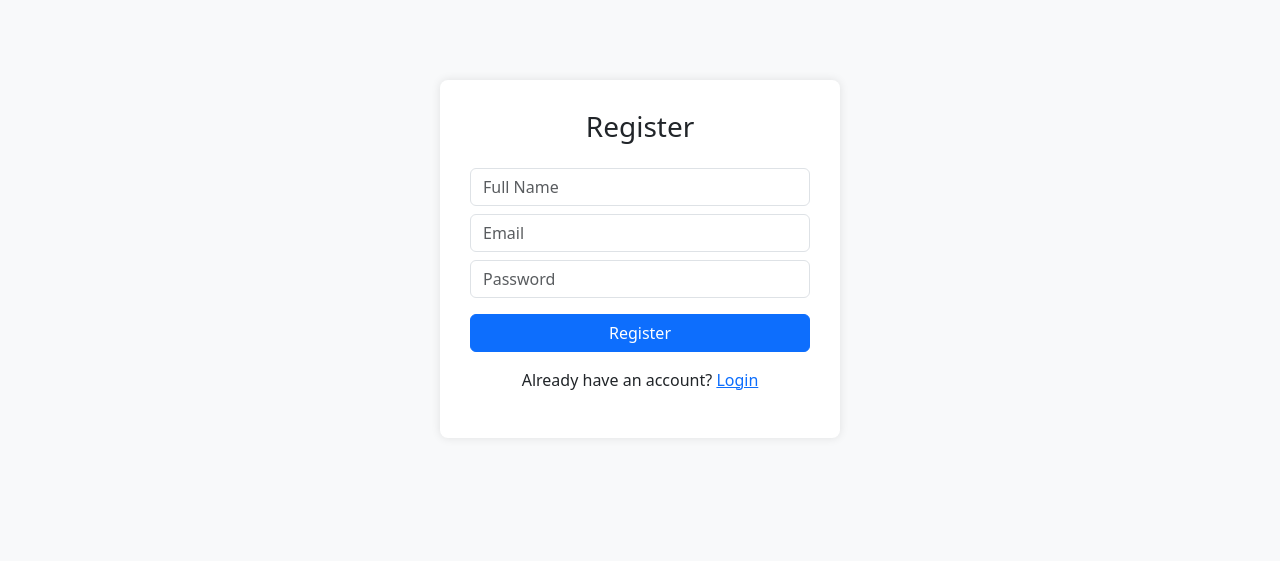
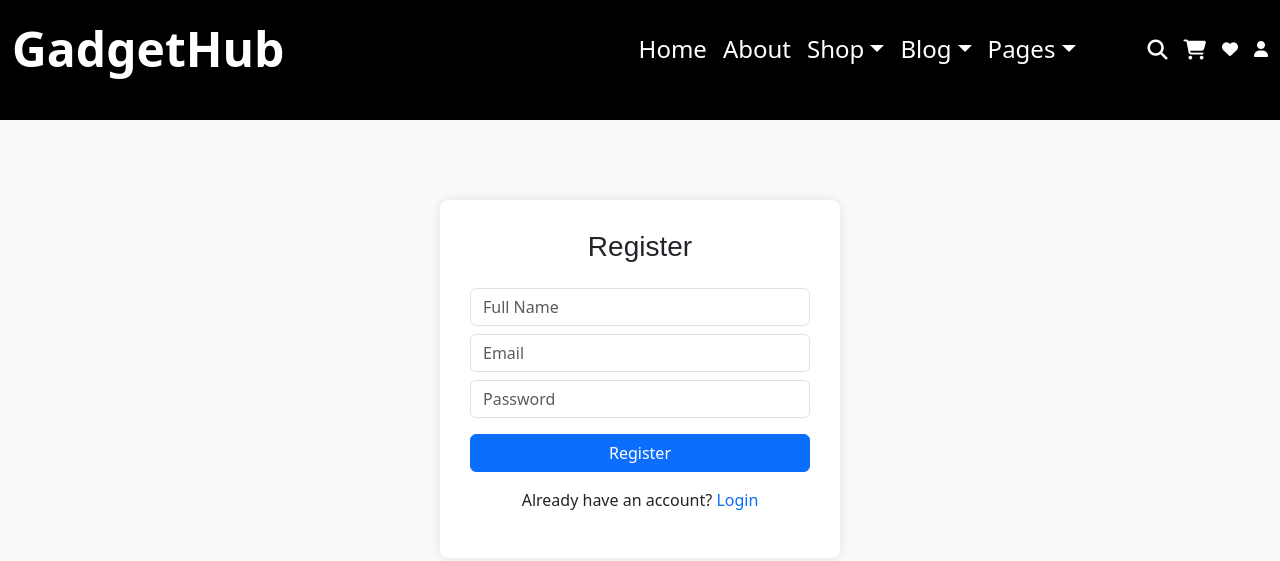
Before and after one commit to Raghadkmail/GedgetHub, a plain HTML site: page auth.html in a window 1280 px wide. Drawn offline with nearby package versions, Linux system fonts and the light colour scheme.

Commit message:
edit acount loding

```diff
--- a/auth.html
+++ b/auth.html
@@ -6,11 +6,20 @@
 <head>
   <meta charset="UTF-8" />
   <meta name="viewport" content="width=device-width, initial-scale=1.0" />
-  <title>Login / Register - GadgetHub</title>
+  <title>Account</title>
+    <link rel="stylesheet" href="assets/css/style.css">
   <link href="https://cdn.jsdelivr.net/npm/bootstrap@5.3.6/dist/css/bootstrap.min.css" rel="stylesheet">
+  <link rel="stylesheet" href="https://cdnjs.cloudflare.com/ajax/libs/font-awesome/6.5.0/css/all.min.css">
+  <link rel="stylesheet" href="https://cdn.jsdelivr.net/npm/swiper@11/swiper-bundle.min.css" />
+
   <style>
     body {
       background: #f8f9fa;
+    }
+   header {
+        background-color: black;
+      height: 15vh;
+
     }
     .auth-box {
       max-width: 400px;
@@ -23,6 +32,58 @@
   </style>
 </head>
 <body>
+    <header>  <nav class="navbar navbar-expand-lg bg-transparent navbar-dark">
+      <div class="container-fluid">
+        <a class="navbar-brand" href="#">GadgetHub</a>
+        <button class="navbar-toggler" type="button" data-bs-toggle="offcanvas" data-bs-target="#offcanvasNavbar">
+          <span class="navbar-toggler-icon"></span>
+        </button>
+        <div class="offcanvas offcanvas-end text-bg-dark" id="offcanvasNavbar">
+          <div class="offcanvas-header">
+            <h5 class="offcanvas-title">Menu</h5>
+            <button type="button" class="btn-close btn-close-white" data-bs-dismiss="offcanvas"></button>
+          </div>
+          <div class="offcanvas-body">
+            <ul class="navbar-nav justify-content-end flex-grow-1 pe-3">
+              <li class="nav-item"><a class="nav-link active" href="index.html">Home</a></li>
+              <li class="nav-item"><a class="nav-link" href="about.html">About</a></li>
+              <li class="nav-item dropdown">
+                <a class="nav-link dropdown-toggle" href="#" data-bs-toggle="dropdown">Shop</a>
+                <ul class="dropdown-menu">
+                  <li><a class="dropdown-item" href="produts.html">Shop</a></li>
+                  <li><a class="dropdown-item" href="produts.html#productsPage">Single Product</a></li>
+                </ul>
+              </li>
+              <li class="nav-item dropdown">
+                <a class="nav-link dropdown-toggle" href="#" data-bs-toggle="dropdown">Blog</a>
+                <ul class="dropdown-menu">
+                  <li><a class="dropdown-item" href="#">Blog</a></li>
+                  <li><a class="dropdown-item" href="#">Single Product</a></li>
+                </ul>
+              </li>
+              <li class="nav-item dropdown">
+                <a class="nav-link dropdown-toggle" href="#" data-bs-toggle="dropdown">Pages</a>
+                <ul class="dropdown-menu">
+                  <li><a class="dropdown-item" href="about.html">About</a></li>
+                  <li><a class="dropdown-item" href="car.html">Car</a></li>
+                  <li><a class="dropdown-item" href="#">Wishlist</a></li>
+                  <li><a class="dropdown-item" href="checkout.html">Checkout</a></li>
+                  <li><a class="dropdown-item" href="#">FAQs</a></li>
+                  <li><a class="dropdown-item" href="auth.html">Account</a></li>
+                </ul>
+              </li>
+            </ul>
+            <div class="ps-5 d-none d-lg-flex align-items-center gap-3">
+              <i class="fa-solid fa-magnifying-glass fa-lg"></i>
+              <a href="car.html"><i class="fa-solid fa-cart-shopping fa-lg" style="color: white;"></i></a>
+              <i class="fa-solid fa-heart"></i>
+             <a href="auth.html"><i class="fa-solid fa-user" style="color: white;"></i></a>
+
+            </div>
+          </div>
+        </div>
+      </div>
+    </nav></header>
 
 <div class="auth-box">
   <h3 class="text-center mb-4" id="formTitle">Register</h3>
```
Also changed, not shown: car.html (+2 -2 lines), checkout.html (+2 -2 lines).
